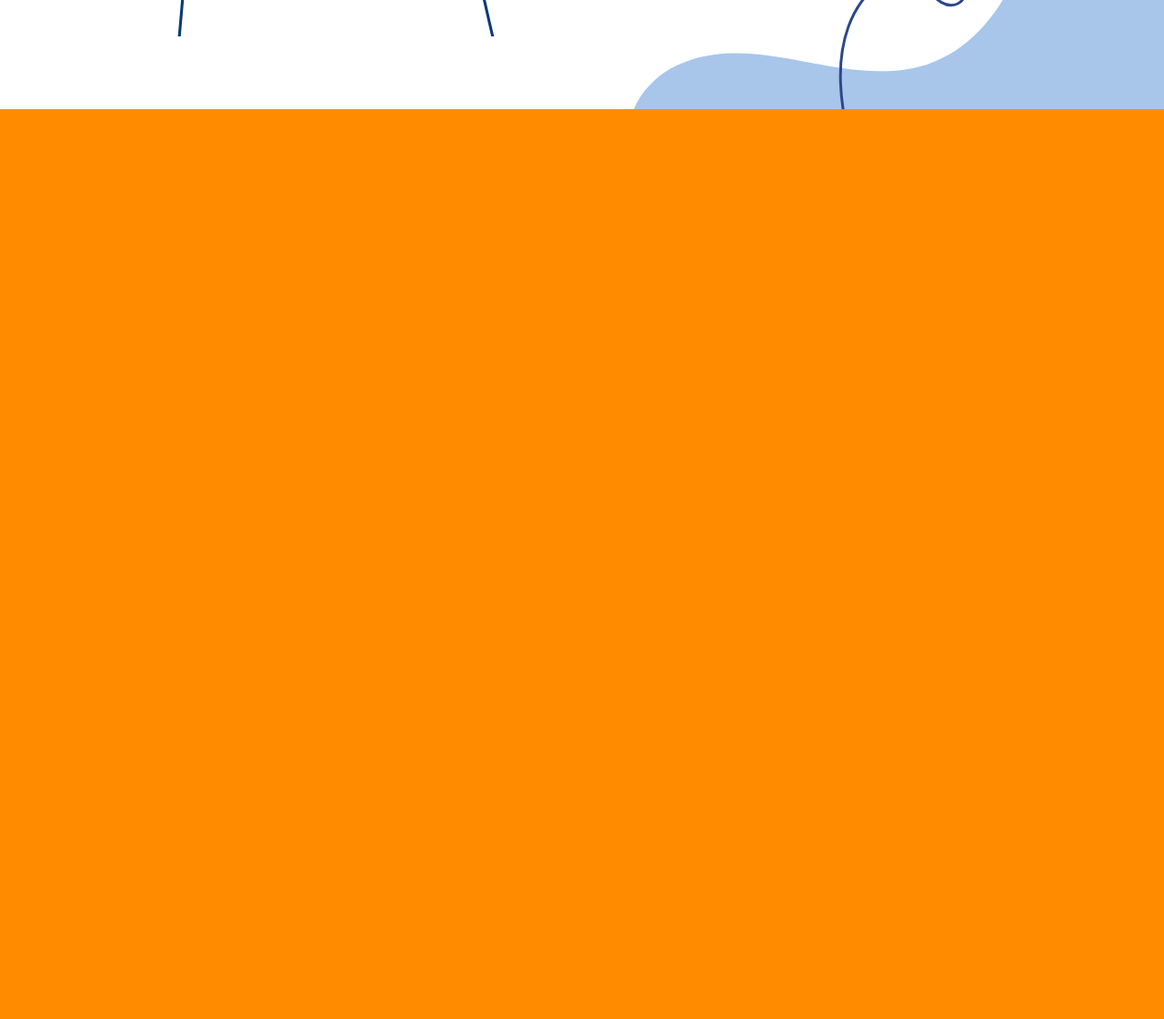
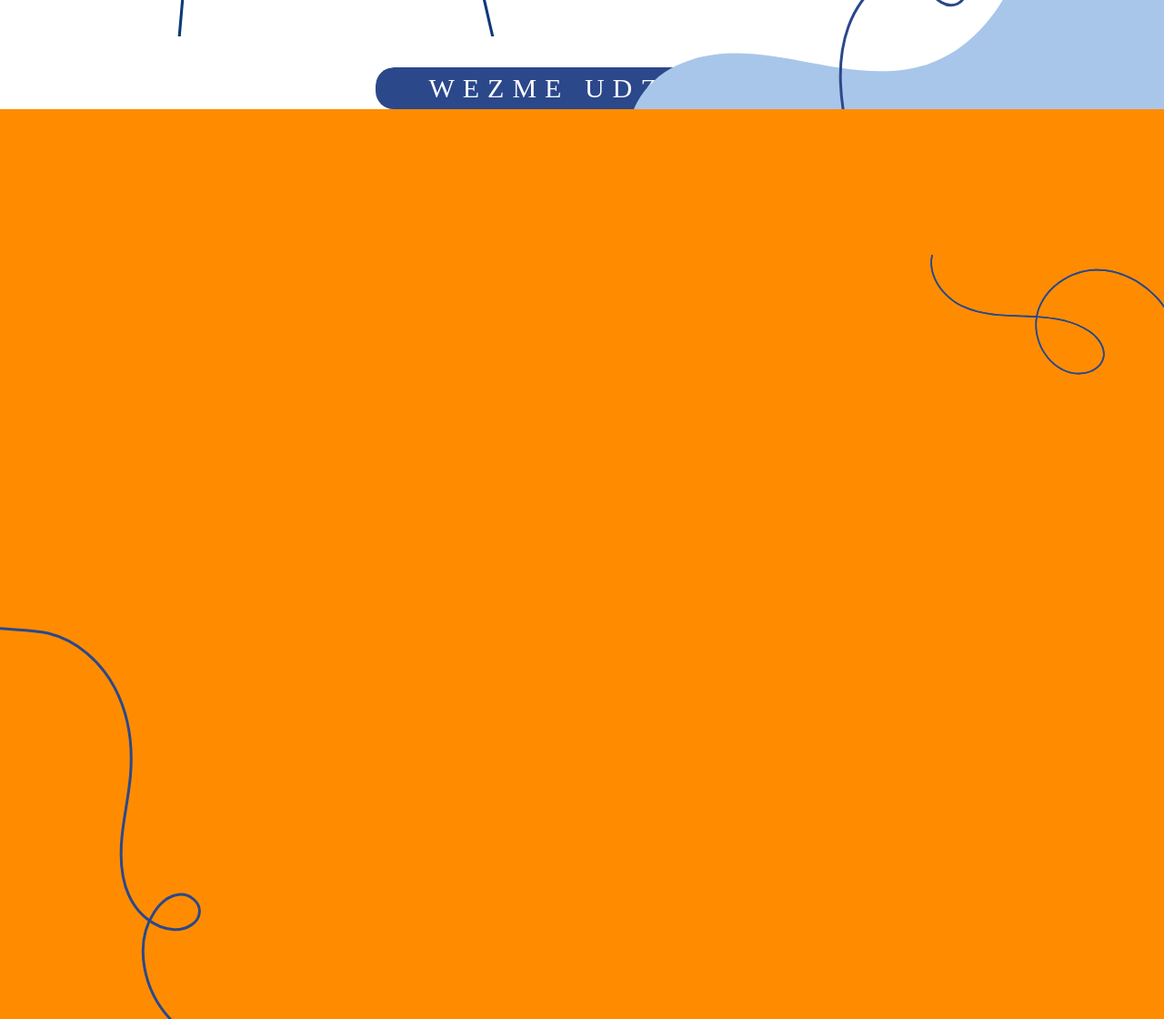
Before and after one commit to tomaszjanrys/inauguracja2, a plain HTML site: page index.html in a window 1280 px wide. Shown: the part 1040-2160 px from the top of the page at 91% size. Drawn offline with Linux system fonts and the light colour scheme.

Commit message:
first commit

```diff
--- a/css.css
+++ b/css.css
@@ -156,7 +156,21 @@
 }
 
 /* End Licznik  */
+/* BTN */
+.btn{
+    background:             transparent url('Rectangle13.svg') 0% 0% no-repeat padding-box;
+    border-radius:          20px;
+    width:                  455px;
+    height:                 75px;
+    text-align:             center;
+}
+.btn-txt{
+    color:            #FFFFFF;
+    font:               normal normal normal 30px/45px URW Antiqua;
+    letter-spacing:     9px;
 
+}
+/* END BTN */
 
 /* end All counting-down */
 
@@ -166,8 +180,24 @@
 .register{
     background-color:     darkorange;
     height:                 1000px;
-    position:                 relative;
+    position:                relative;
 }
+
+
+.mg5-left{
+    position:       absolute;
+        bottom:     0px;
+    width: 287px;
+    height: 449px;
+}
+.mg6-right{
+    position:       absolute;
+        top:     0px;
+        right:    0px;
+    width: 287px;
+    height: 449px;
+}
+
 /* end register */
 
 /* ---------------------------------------------------------- */
--- a/index.html
+++ b/index.html
@@ -54,9 +54,15 @@
              </p>
             </div>
         </div>
+        <div class="btn">
+            <p class="btn-txt">
+                WEZME UDZIAŁ
+            </p>
+        </div>
     </div>
     <div class="register">
-
+        <img src="MaskGroup5.svg"  alt="" class="mg5-left">
+        <img src="MaskGroup6.svg"  alt="" class="mg6-right">
     </div>
 </div>
 
```
Also changed, not shown: MaskGroup5.svg (added), MaskGroup6.svg (added), Rectangle13.svg (added).
